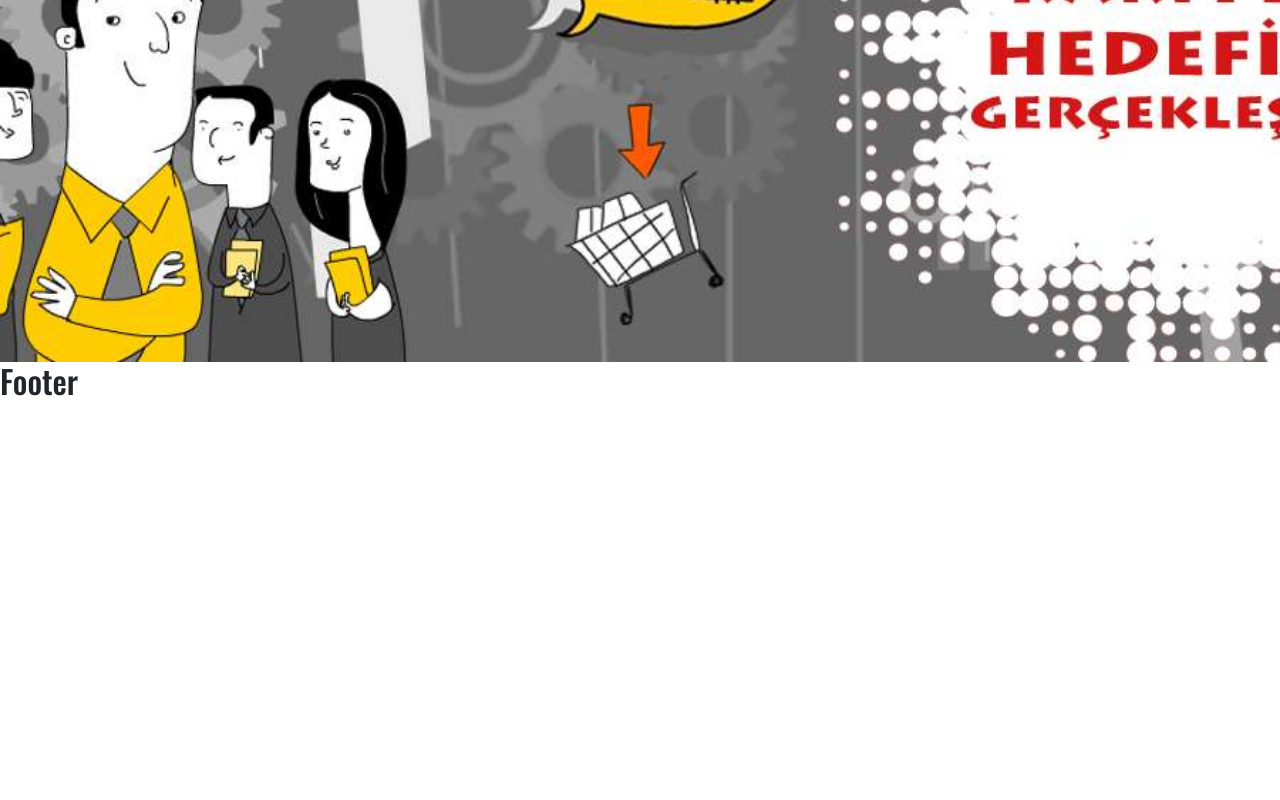
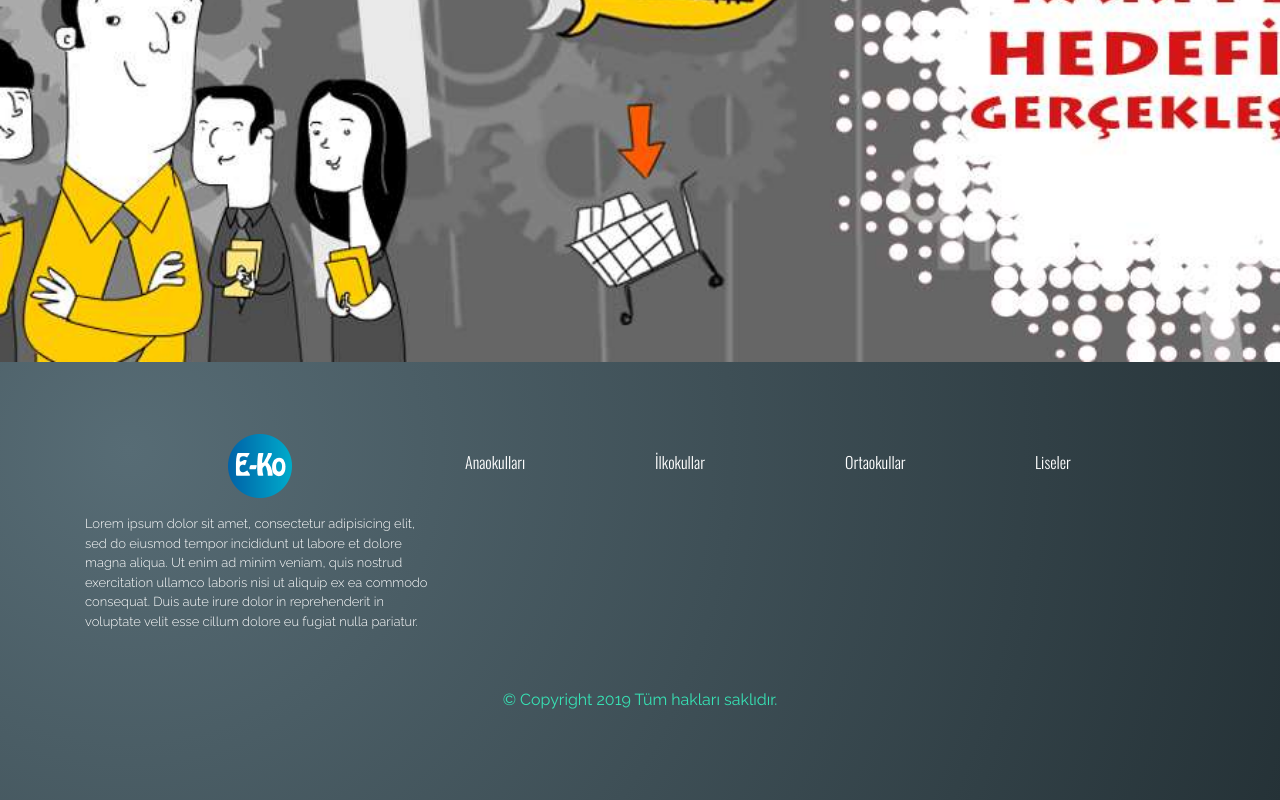
Before and after one commit to tolgagnydnn/kolej, a Vue app in the folder web/: page / in a window 1280 px wide. Shown: the part 368-1168 px from the top of the page. Before the commit the page ends 800 px from the top, so only its background shows below. Built offline with nearby package versions, Linux system fonts and the light colour scheme.

Commit message:
Footer Tasarlandı

```diff
--- a/web/public/style.css
+++ b/web/public/style.css
@@ -16,13 +16,13 @@ a:hover {
 text-decoration: none;
 }
 :root {
-  --defaultcolor:#ff7979;
+  --defaultcolor:rgba(55,227,181,1);
   --textfont: 'Raleway', sans-serif;
 }
 
 /*Header Vue*/
 .navbar-light{
-  background-color: var(--defaultcolor);
+  background-image: radial-gradient( circle farthest-corner at 10% 20%,  rgba(55,227,181,1) 0%, rgba(78,228,126,0.54) 90% );
 }
 .navbar-light .navbar-nav .nav-link {
   font-size: 16px;
@@ -48,6 +48,26 @@ text-decoration: none;
   height: 80vh;
 }
 
-
-
 /*Footer Vue*/
+.footer {
+  background-image: radial-gradient( circle farthest-corner at 10% 20%,  rgba(87,108,117,1) 0%, rgba(37,50,55,1) 100.2% );
+}
+.footer .text p {
+  font-family: var(--textfont);
+  color:#fff;
+  font-size: 13px;
+  font-weight: 300;
+}
+.copyright {
+  margin-top: 25px;
+  text-align: center;
+}
+.copyright p {
+  color:var(--defaultcolor);
+  font-family: var(--textfont);
+}
+.schollList p {
+  color:#fff;
+  font-size: 16px;
+  font-weight: 300;
+}
--- a/web/src/components/share/Footer.vue
+++ b/web/src/components/share/Footer.vue
@@ -1,5 +1,38 @@
 <template>
-  <div>
-    <h2> Footer </h2>
+  <div class="footer py-5">
+    <div class="container py-4">
+      <div class="row">
+        <div class="col-lg-4 col-md-4 col-sm-4 col-12">
+          <div class="footerİmg text-center">
+            <img src="@/assets/images/logo.png" class="img-fluid">
+          </div>
+            <div class="text py-3">
+                <p>
+                  Lorem ipsum dolor sit amet, consectetur adipisicing elit, sed do eiusmod tempor incididunt ut labore et dolore magna aliqua. Ut enim ad minim veniam, quis nostrud exercitation ullamco laboris nisi ut aliquip ex ea commodo consequat. Duis aute irure dolor in reprehenderit in voluptate velit esse cillum dolore eu fugiat nulla pariatur.
+                </p>
+            </div>
+        </div>
+        <div class="col-lg-8 col-md-8 col-sm-8 col-12 py-3 schollList">
+          <div class="row justify-content-center">
+              <div class="col-lg-3 col-md-3 col-sm-3 col-12">
+                  <p> Anaokulları </p>
+              </div>
+              <div class="col-lg-3 col-md-3 col-sm-3 col-12">
+                  <p> İlkokullar </p>
+              </div>
+              <div class="col-lg-3 col-md-3 col-sm-3 col-12">
+                  <p> Ortaokullar </p>
+              </div>
+              <div class="col-lg-3 col-md-3 col-sm-3 col-12">
+                  <p> Liseler </p>
+              </div>
+          </div>
+        </div>
+        <div class="col-lg-12 col-md-12 col-sm-12 col-12 copyright">
+            <p> © Copyright 2019  Tüm hakları saklıdır. </p>
+        </div>
+      </div>
+    </div>
+
   </div>
 </template>
```
